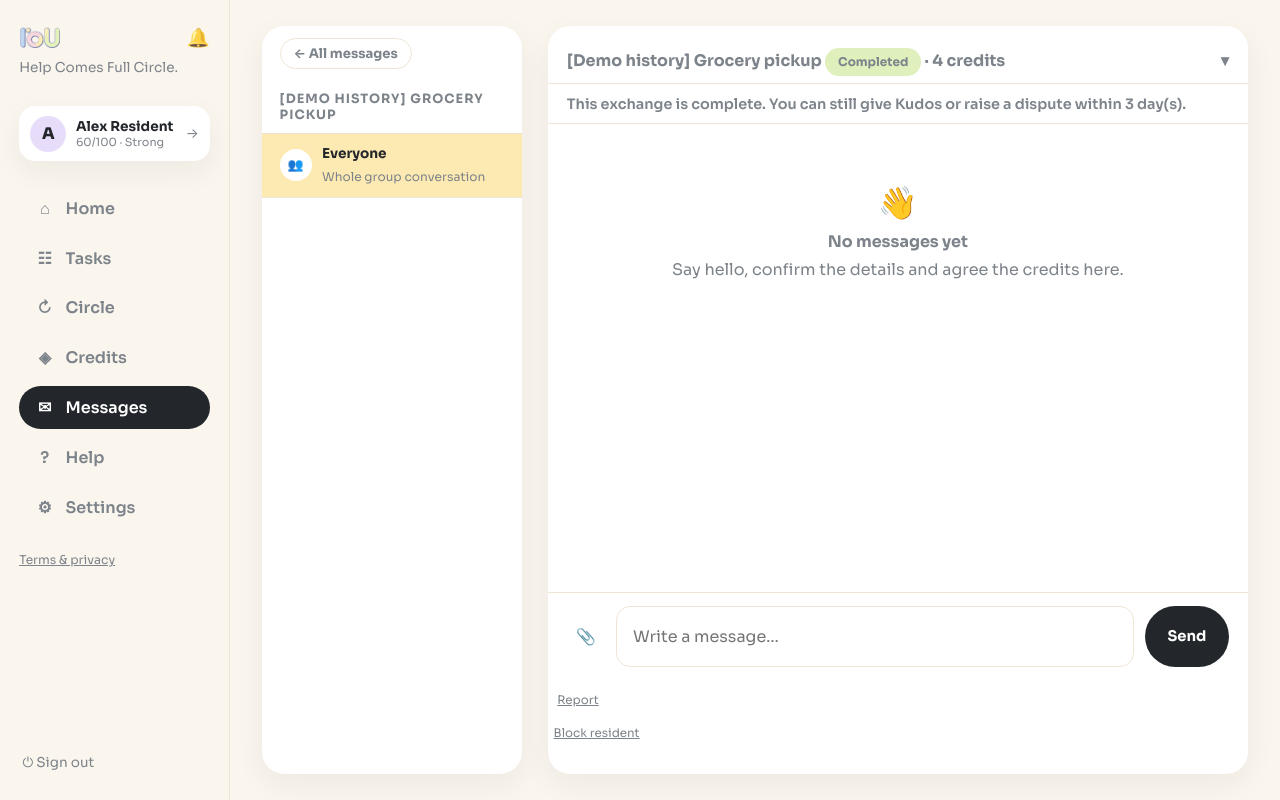
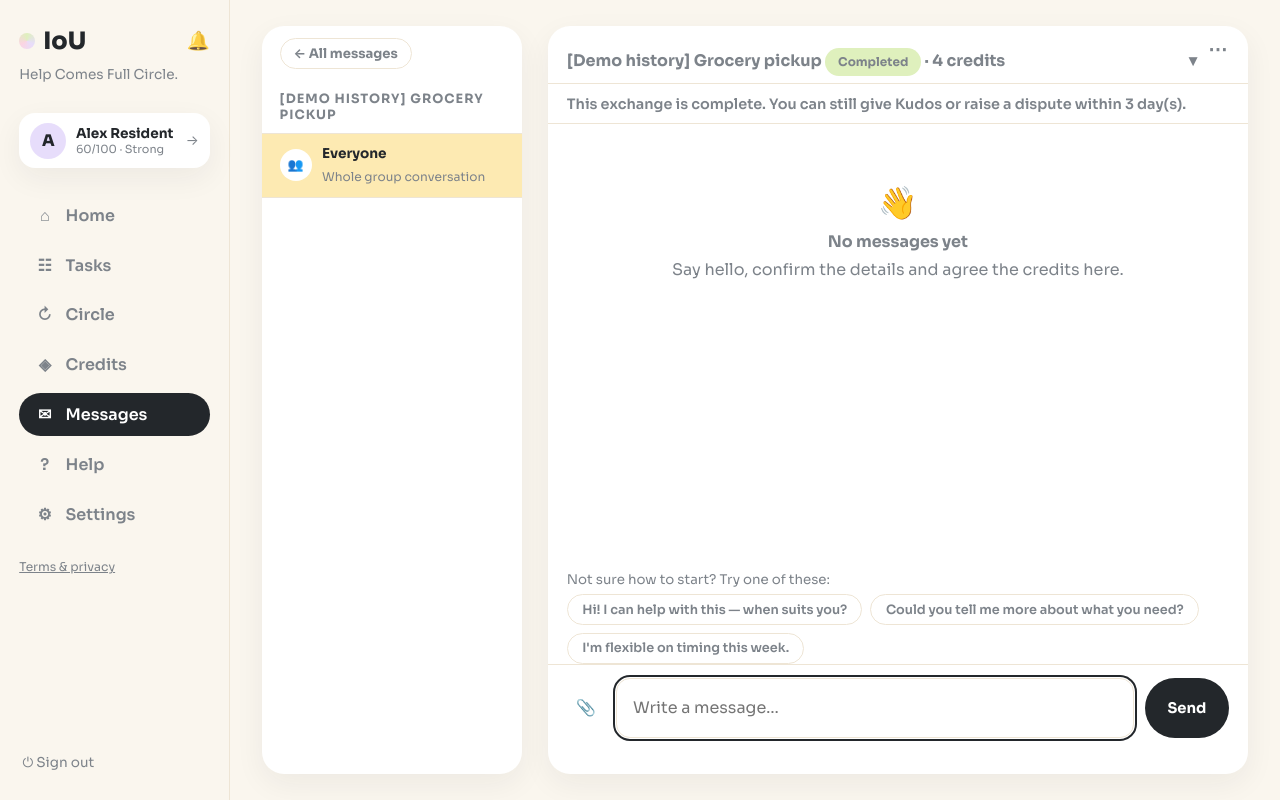
Before and after one commit to xxyleea/ioweu, a FastAPI app: page /chat/1 in a window 1280 px wide. Run offline with FastAPI, Linux system fonts and the light colour scheme; a user stored in the database is signed in; data comes from the database, SQL or seed files in the repository; both versions use the stored data as it was after the commit.

Commit message:
Start-task modal in chat, offer from open chats, chat menu, suggestion chips, meetup-online, others category, brand revert, kudos heart, circle nav highlight

```diff
--- a/app.py
+++ b/app.py
@@ -314,11 +314,13 @@ TASK_CATEGORIES = (
     "family & kids",
     "pets & animals",
     "community",
+    "others",
 )
 GENRE_EMOJI = {
     "daily life": "🏠", "education": "📚", "technology": "💻", "creative": "🎨",
     "repair & diy": "🔧", "transport": "🚗", "companionship": "🧑‍🤝‍🧑",
     "family & kids": "👶", "pets & animals": "🐶", "community": "🌱",
+    "others": "🗂️",
 }
 # Categories where a photo usually isn't appropriate — the requester's own
 # confirmation is accepted as proof instead.
@@ -1567,7 +1569,7 @@ def chain_invitations(request: Request):
                JOIN chain_members allm ON allm.proposal_id=cp.id
                WHERE cm.user_id=? GROUP BY cp.id ORDER BY cp.created_at DESC""",
             (user["id"],)).fetchall()
-    return render(request, "chain_invitations.html", page="home", proposals=proposals)
+    return render(request, "chain_invitations.html", page="circle", proposals=proposals)
 
 
 @app.get("/chains/suggestions", response_class=HTMLResponse)
@@ -1579,7 +1581,7 @@ def chain_suggestions(request: Request):
         ensure_chain_invitations(connection)
         matches = [m for m in detect_circular_matches(connection)
                    if user["id"] in m["users"]]
-    return render(request, "chain_suggestions.html", page="home", matches=matches)
+    return render(request, "chain_suggestions.html", page="circle", matches=matches)
 
 
 @app.post("/chains/propose")
@@ -1629,7 +1631,7 @@ def chain_review(request: Request, proposal_id: int):
                 (proposal_id, user["id"]))
         }
         progress = circle_progress(connection, proposal_id)
-    return render(request, "chain_review.html", proposal=rows[0], members=rows,
+    return render(request, "chain_review.html", page="circle", proposal=rows[0], members=rows,
                   tasks=tasks, all_members=all_members, my_interests=my_interests,
                   my_own_request=next((m["request_id"] for m in rows
                                        if m["user_id"] == user["id"]), None),
@@ -2991,7 +2993,7 @@ def confirm_exchange(request: Request, request_id: int):
 
 @app.post("/requests/{request_id}/meetup")
 def propose_meetup(request: Request, request_id: int, date: str = Form(...),
-                   time: str = Form(...), location: str = Form(...)):
+                   time: str = Form(""), location: str = Form("")):
     user = current_user(request)
     if not user:
         return RedirectResponse("/login", status_code=303)
@@ -3004,11 +3006,15 @@ def propose_meetup(request: Request, request_id: int, date: str = Form(...),
         old = pending_message(connection, request_id, "meetup")
         if old:
             connection.execute("UPDATE messages SET status='replaced' WHERE id=?", (old["id"],))
-        add_message(connection, request_id, user["id"], "meetup",
-                    f"Meeting proposal: {date} at {time}, {location}",
-                    meta=json.dumps({"date": date, "time": time, "location": location}), status="pending")
+        if location.strip().lower() == "online":
+            body = f"Online session proposal: {date}" + (f" at {time}" if time else "")
+            meta = json.dumps({"date": date, "time": time or "Any time", "location": "Online"})
+        else:
+            body = f"Meeting proposal: {date} at {time}, {location}"
+            meta = json.dumps({"date": date, "time": time, "location": location})
+        add_message(connection, request_id, user["id"], "meetup", body, meta=meta, status="pending")
         notify(connection, other_party(item, user["id"]),
-               f"Meeting proposal for \"{item['title']}\": {date} at {time}.", f"/chat/{request_id}", kind="action")
+               f"Meeting proposal for \"{item['title']}\": {date}.", f"/chat/{request_id}", kind="action")
     return redirect_toast(f"/chat/{request_id}", "Meeting proposal sent")
 
 
--- a/static/style.css
+++ b/static/style.css
@@ -891,3 +891,26 @@ input[readonly]{background:var(--bg);color:var(--muted);cursor:not-allowed}
 
 /* ---------- system messages: left aligned ---------- */
 .chat-messages .chat-system{text-align:left;margin:.2rem 0;max-width:85%}
+
+/* ---------- chat ⋯ menu ---------- */
+.chat-main.card{position:relative}
+.chat-menu{position:absolute;top:.5rem;right:.9rem;z-index:30;margin:0}
+.chat-menu summary{list-style:none;width:32px;height:32px;border-radius:50%;display:flex;align-items:center;justify-content:center;color:var(--muted);font-size:1.2rem;font-weight:800;cursor:pointer}
+.chat-menu summary::-webkit-details-marker{display:none}
+.chat-menu summary:hover{background:var(--bg);color:var(--ink)}
+.chat-menu-pop{position:absolute;right:0;top:36px;background:#fff;border:1.5px solid var(--line);border-radius:14px;box-shadow:var(--shadow);padding:.4rem;min-width:150px;display:flex;flex-direction:column}
+.chat-menu-pop a,.chat-menu-pop button{display:block;width:100%;text-align:left;padding:.5rem .8rem;border-radius:10px;font-size:.85rem;font-weight:600;color:var(--ink);text-decoration:none;background:none;border:0;cursor:pointer;font-family:inherit}
+.chat-menu-pop a:hover,.chat-menu-pop button:hover{background:var(--bg)}
+.ws-context summary{padding-right:3.2rem}
+
+/* ---------- conversation starter chips ---------- */
+.chat-suggest{padding:.6rem 1.2rem 0;display:flex;flex-direction:column;gap:.4rem}
+.chat-suggest-chips{display:flex;gap:.5rem;flex-wrap:wrap}
+.suggest-chip{border:1.5px solid var(--line);background:#fff;border-radius:999px;padding:.4rem .9rem;font-size:.8rem;font-weight:600;color:var(--muted);cursor:pointer;font-family:inherit}
+.suggest-chip:hover{border-color:var(--ink);color:var(--ink)}
+
+/* ---------- bigger checkboxes ---------- */
+.check-row input[type=checkbox]{width:18px !important;height:18px;accent-color:var(--ink);flex-shrink:0;margin:0}
+
+/* ---------- others category ---------- */
+.cat-others{--cat:#e8e6e1}
--- a/templates/base.html
+++ b/templates/base.html
@@ -3,7 +3,7 @@
 <body class="app-body">
 <nav class="sidebar">
   <div class="brand-row">
-    <a class="brand" href="/"><img class="brand-logo" src="/static/iou-logo2.png" alt="IoU"></a>
+    <a class="brand" href="/"><span class="brand-dot"></span>IoU</a>
     {% if user %}
     <a class="bell {% if page == 'notifications' %}active{% endif %}" href="/notifications" title="Notifications">🔔{% if unread_notifs or unread_msgs %}<span class="bell-badge">{{ (unread_notifs or 0) + (unread_msgs or 0) }}</span>{% endif %}</a>
     {% endif %}
--- a/templates/chat.html
+++ b/templates/chat.html
@@ -25,6 +25,16 @@
 </aside>
 
 <div class="chat-main card">
+  <details class="chat-menu">
+    <summary title="More options">⋯</summary>
+    <div class="chat-menu-pop">
+      <a href="/report?request_id={{ item.id }}">Report</a>
+      {% set other_id = item.requester_id if item.requester_id != user.id else item.provider_id %}
+      {% if other_id %}
+      <form method="post" action="/users/{{ other_id }}/block"><input type="hidden" name="next" value="/messages"><button>Block resident</button></form>
+      {% endif %}
+    </div>
+  </details>
   <details class="ws-context">
     <summary>
       <span class="tt-body">
@@ -73,7 +83,7 @@
 </div>
 
 <div class="chat-toolbar">
-  {% if item.status in ('negotiating','agreement_pending') %}
+  {% if item.status in ('negotiating','agreement_pending') or (item.status == 'open' and item.requester_id != user.id) %}
   <button class="btn-ghost" data-modal-open="offer-modal">💰 Make an offer</button>
   {% endif %}
   {% if item.status in ('confirmed','scheduled') %}
@@ -96,12 +106,22 @@
   {% endif %}
 </div>
 
+{% if not messages %}
+<div class="chat-suggest">
+  <small class="muted">Not sure how to start? Try one of these:</small>
+  <div class="chat-suggest-chips">
+    <button type="button" class="suggest-chip" data-say="Hi! I can help with this — when would suit you?">Hi! I can help with this — when suits you?</button>
+    <button type="button" class="suggest-chip" data-say="Could you tell me a bit more about what you need?">Could you tell me more about what you need?</button>
+    <button type="button" class="suggest-chip" data-say="I'm flexible on timing this week.">I'm flexible on timing this week.</button>
+  </div>
+</div>
+{% endif %}
 <form class="chat-input" method="post" action="/chat/{{ item.id }}" enctype="multipart/form-data">
   <label class="attach-btn" title="Attach an image or document">
     <input type="file" name="attachment" accept=".png,.jpg,.jpeg,.pdf,.txt" id="attach-input" hidden>
     📎
   </label>
-  <input name="body" placeholder="{% if item.status == 'negotiating' %}Discuss the value…{% elif item.status in ('confirmed','scheduled') %}Arrange the meetup…{% elif item.status in ('disputed','mediation') %}Try to resolve it together…{% else %}Write a message…{% endif %}" autocomplete="off">
+  <input name="body" id="chat-body-input" placeholder="{% if item.status == 'negotiating' %}Discuss the value…{% elif item.status in ('confirmed','scheduled') %}Arrange the meetup…{% elif item.status in ('disputed','mediation') %}Try to resolve it together…{% else %}Write a message…{% endif %}" autocomplete="off" autofocus>
   <button class="btn-primary">Send</button>
 </form>
 <p class="chat-footnote">
@@ -109,16 +129,13 @@
   {% if item.status in ('open','negotiating','agreement_pending') %}
   Messages may be reviewed by a moderator if a dispute is raised. System notices can't be deleted.
   {% endif %}
-  <a class="tiny-link" href="/report?request_id={{ item.id }}">Report</a>
-  {% set other_id = item.requester_id if item.requester_id != user.id else item.provider_id %}
-  {% if other_id %}<form method="post" action="/users/{{ other_id }}/block" class="inline-form"><input type="hidden" name="next" value="/chat/{{ item.id }}"><button class="tiny-link danger">Block resident</button></form>{% endif %}
 </p>
 </div>
 
 
 </div>
 
-{% if item.status in ('negotiating','agreement_pending') %}
+{% if item.status in ('open','negotiating','agreement_pending') %}
 <div class="modal" id="offer-modal" hidden>
   <div class="modal-card">
     <h2>Make an offer</h2>
@@ -158,10 +175,25 @@
   <div class="modal-card">
     <h2>Propose a meeting</h2>
     <form method="post" action="/requests/{{ item.id }}/meetup" class="modal-form">
+      <label class="check-row"><input type="checkbox" name="online" value="1" id="meetup-online"> Online — no meetup location needed</label>
       <label>Date<input type="date" name="date" required></label>
-      <label>Time<input type="time" name="time" required></label>
-      <label>Location<input type="text" name="location" required placeholder="e.g. MTR station exit A" value="{{ item.location or '' }}"></label>
+      <div id="meetup-time-row"><label>Time<input type="time" name="time"></label></div>
+      <div id="meetup-loc-row"><label>Location<input type="text" name="location" id="meetup-loc-input" placeholder="e.g. MTR station exit A" value="{{ item.location if item.location and item.location != 'Online' else '' }}"></label></div>
       <div class="modal-actions"><button type="button" class="btn-ghost" data-modal-close>Back</button><button class="btn-primary">Send proposal</button></div>
+    </form>
+  </div>
+</div>
+{% endif %}
+
+{% if item.status == 'scheduled' %}
+<div class="modal" id="start-task-modal" hidden>
+  <div class="modal-card">
+    <h2>Start Task</h2>
+    <p>Meeting confirmed{% if item.meetup_date %} for <b>{{ item.meetup_date }}{% if item.meetup_time and item.meetup_time != 'Any time' %} at {{ item.meetup_time }}{% endif %}</b>{% endif %}. Start the task when you're ready.</p>
+    <form method="post" action="/requests/{{ item.id }}/start" class="modal-actions">
+      <input type="hidden" name="next" value="/chat/{{ item.id }}">
+      <button type="button" class="btn-ghost" data-modal-close>Back</button>
+      <button class="btn-primary">Start Task</button>
     </form>
   </div>
 </div>
@@ -299,5 +331,26 @@ if (attachInput) {
     attachName.textContent = attachInput.files.length ? '📎 ' + attachInput.files[0].name : '';
   });
 }
+/* conversation starter chips */
+const bodyInput = document.getElementById('chat-body-input');
+document.querySelectorAll('.suggest-chip').forEach(c => c.addEventListener('click', () => {
+  if (!bodyInput) return;
+  bodyInput.value = c.dataset.say;
+  bodyInput.focus();
+}));
+/* meetup: online option hides time & location */
+const meetOnline = document.getElementById('meetup-online');
+if (meetOnline) {
+  const timeRow = document.getElementById('meetup-time-row');
+  const locRow = document.getElementById('meetup-loc-row');
+  const locInput = document.getElementById('meetup-loc-input');
+  meetOnline.addEventListener('change', () => {
+    const on = meetOnline.checked;
+    timeRow.hidden = on;
+    locRow.hidden = on;
+    if (on) { locInput.value = 'Online'; } else if (locInput.value === 'Online') { locInput.value = ''; }
+  });
+}
+window.addEventListener('load', () => { if (bodyInput) bodyInput.focus(); });
 </script>
 {% endblock %}
--- a/templates/login.html
+++ b/templates/login.html
@@ -2,7 +2,7 @@
 <html lang="en"><head><meta charset="utf-8"><meta name="viewport" content="width=device-width, initial-scale=1"><title>IoU — Sign in</title><link rel="icon" type="image/png" href="/static/favicon.png"><link rel="stylesheet" href="/static/style.css"></head>
 <body class="auth-body">
 <main class="auth-card">
-  <div class="auth-brand"><img src="/static/favicon.png" alt="IoU" style="width:34px;height:34px;border-radius:10px">IoU</div>
+  <div class="auth-brand"><span class="brand-dot" style="width:22px;height:22px"></span>IoU</div>
   <h1>Help Comes<br>Full Circle.</h1>
   <p class="muted">Sign in to your neighbourhood credit account.</p>
   {% if error %}<p class="error">{{ error }}</p>{% endif %}
--- a/templates/profile.html
+++ b/templates/profile.html
@@ -51,7 +51,7 @@
     <div class="card" style="margin-top:1.2rem">
       <h2>Community record</h2>
       <div class="profile-stats">
-        <div><span class="stat-big">👍 {{ thumbs.c if thumbs else 0 }}</span><small>thumbs-up</small></div>
+        <div><span class="stat-big">♥ {{ thumbs.c if thumbs else 0 }}</span><small>thumbs-up</small></div>
         <div><span class="stat-big">{{ completed }}</span><small>tasks completed</small></div>
         <div><span class="stat-big">{{ circles }}</span><small>circles completed</small></div>
       </div>
--- a/templates/request_detail.html
+++ b/templates/request_detail.html
@@ -114,7 +114,7 @@
       <div class="avatar">{{ requester_profile.name[0] }}</div>
       <div>
         <b>{{ requester_profile.name.split(' ')[0] }}{{ ' ' ~ requester_profile.name.split(' ')[-1][0] ~ '.' if requester_profile.name.split(' ')|length > 1 else '' }}</b>
-        <small class="muted">Reliability {{ requester_profile.reliability }}/100 · 👍 {{ requester_thumbs }} · 📍 {{ item.location or requester_profile.district or 'nearby' }}</small>
+        <small class="muted">Reliability {{ requester_profile.reliability }}/100 · ♥ {{ requester_thumbs }} · 📍 {{ item.location or requester_profile.district or 'nearby' }}</small>
       </div>
       {% if not is_owner %}<form method="post" action="/users/{{ item.requester_id }}/block"><input type="hidden" name="next" value="/requests/{{ item.id }}"><button class="btn-ghost btn-sm danger">Block</button></form>{% endif %}
     </div>
```
Also changed, not shown: ioweu.db.
